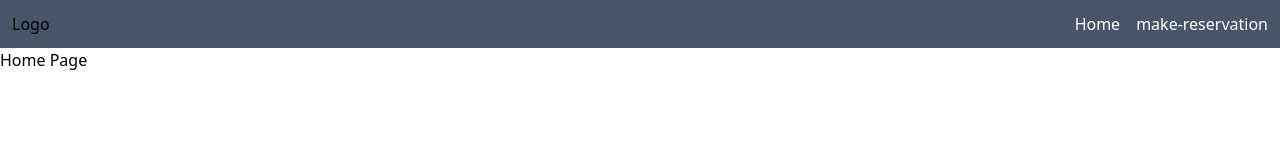
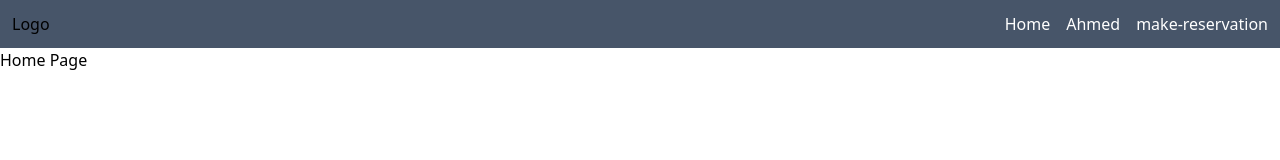
Before and after one commit to mernstackjs/reservation-clieant, a React (Vite) app: page / in a window 1280 px wide. Shown: the top 160 px of the page. Built offline with nearby package versions, Linux system fonts and the light colour scheme.

Commit message:
waxa aan ku daray ahmed route

```diff
--- a/src/App.jsx
+++ b/src/App.jsx
@@ -10,6 +10,7 @@ export default function App() {
       <Routes>
         <Route path="/" element={<div>Home Page</div>} />
         <Route path="/make-reservation" element={<CreateReservation />} />
+        <Route path="/ahmed" element={<div>AHmeD Page</div>} />
         <Route path="/my-reservation/:id/:email" element={<Myreservation />} />
       </Routes>
     </div>
--- a/src/components/Header.jsx
+++ b/src/components/Header.jsx
@@ -7,6 +7,7 @@ export default function Header() {
 
       <nav className="flex gap-4 text-white">
         <Link to={"/"}>Home</Link>
+        <Link to={"/ahmed"}>Ahmed</Link>
         <Link to={"/make-reservation"}>make-reservation</Link>
       </nav>
     </header>
```
